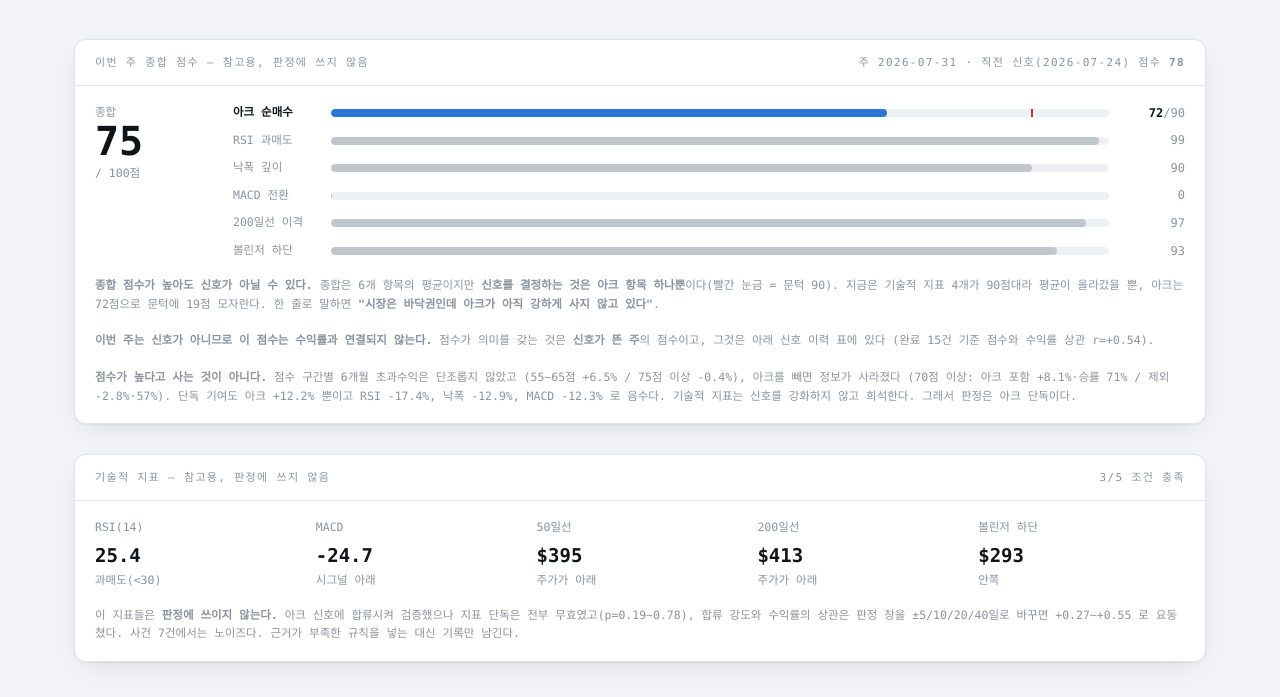
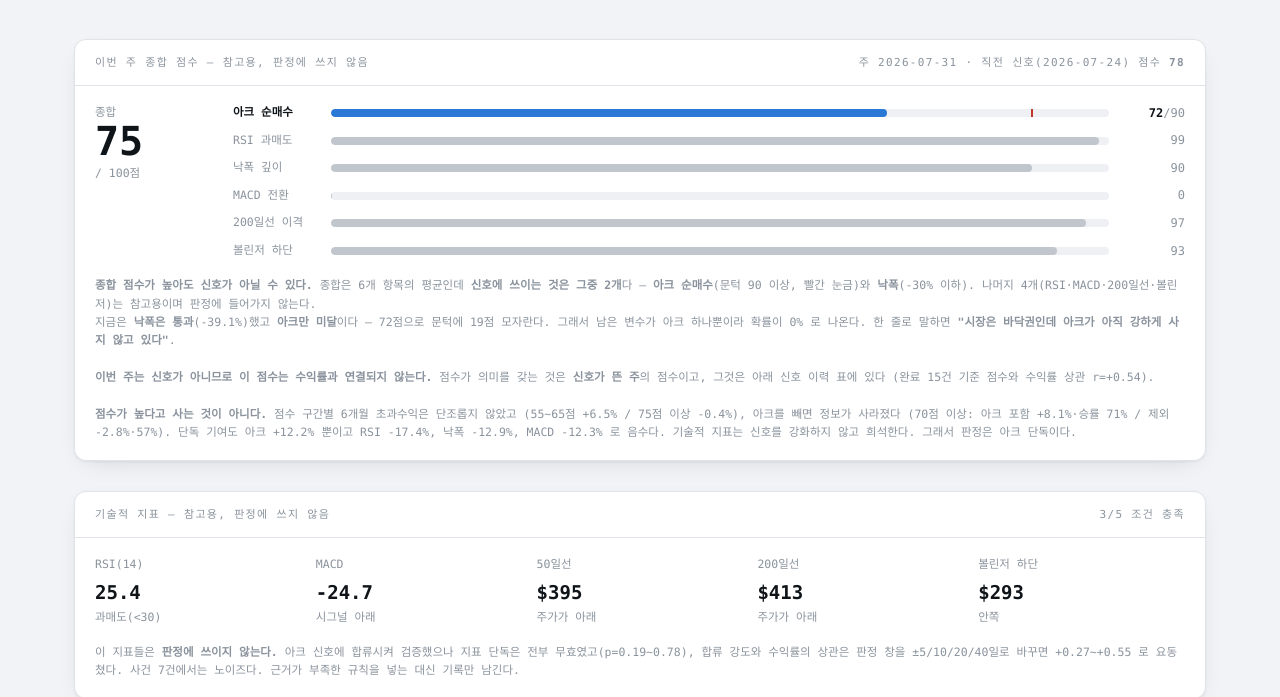
Before and after one commit to go2god4u-glitch/ark-tsla-signal, a plain HTML site: page index.html in a window 1280 px wide. Shown: the part 4061-4758 px from the top of the page. Drawn offline with Linux system fonts and the light colour scheme.

Commit message:
'신호는 아크만 본다' 는 표현 정정 — 아크와 낙폭 두 조건이다
내 문장이 틀렸다. 매수 신호는 (아크 순매수율 >= 문턱) AND (낙폭 <= -30%) 로
두 조건을 본다. 종합점수 6개 항목 중 2개(ark, dd)가 신호에 쓰이고
나머지 4개(rsi, macd, ma, bb)는 참고용이다.

'아크 하나뿐' 이라고 쓴 것은 '지금은 낙폭이 이미 통과라 남은 변수가 아크뿐'
이라는 뜻이었는데 문장이 부정확했다.

사이트·텔레그램·문서를 전부 고쳤다. 화면에서 두 조건을 모두 명시하고,
현재는 낙폭 통과 / 아크 미달 상태임을 함께 보여준다.

Co-Authored-By: Claude Opus 5 <noreply@anthropic.com>
Claude-Session: https://claude.ai/code/session_01CLRvkPQSDDsje3PKRjAvqS

```diff
--- a/index.html
+++ b/index.html
@@ -744,10 +744,13 @@ function renderScore() {
       <div style="flex:1;min-width:280px;display:grid;gap:9px">${rows}</div>
     </div>
     <p class="stamp" style="margin:16px 0 0;line-height:1.6">
-      <b>종합 점수가 높아도 신호가 아닐 수 있다.</b> 종합은 6개 항목의 평균이지만
-      <b>신호를 결정하는 것은 아크 항목 하나뿐</b>이다(빨간 눈금 = 문턱 90).
-      지금은 기술적 지표 4개가 90점대라 평균이 올라갔을 뿐,
-      아크는 ${sc.components.ark.toFixed(0)}점으로 문턱에 ${(90 - sc.components.ark).toFixed(0)}점 모자란다.
+      <b>종합 점수가 높아도 신호가 아닐 수 있다.</b> 종합은 6개 항목의 평균인데
+      <b>신호에 쓰이는 것은 그중 2개</b>다 — <b>아크 순매수</b>(문턱 90 이상, 빨간 눈금)와
+      <b>낙폭</b>(-30% 이하). 나머지 4개(RSI·MACD·200일선·볼린저)는 참고용이며
+      판정에 들어가지 않는다.<br>
+      지금은 <b>낙폭은 통과</b>(${S.dd_now}%)했고 <b>아크만 미달</b>이다 —
+      ${sc.components.ark.toFixed(0)}점으로 문턱에 ${(90 - sc.components.ark).toFixed(0)}점 모자란다.
+      그래서 남은 변수가 아크 하나뿐이라 확률이 0% 로 나온다.
       한 줄로 말하면 <b>"시장은 바닥권인데 아크가 아직 강하게 사지 않고 있다"</b>.<br><br>
       <b>이번 주는 신호가 아니므로 이 점수는 수익률과 연결되지 않는다.</b>
       점수가 의미를 갖는 것은 <b>신호가 뜬 주</b>의 점수이고, 그것은 아래 신호 이력 표에 있다
```
Also changed, not shown: 2 other files.
